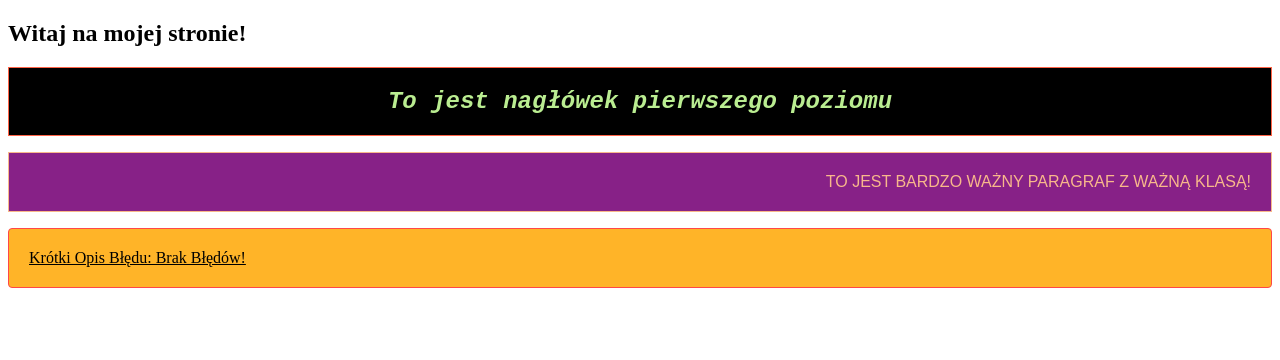
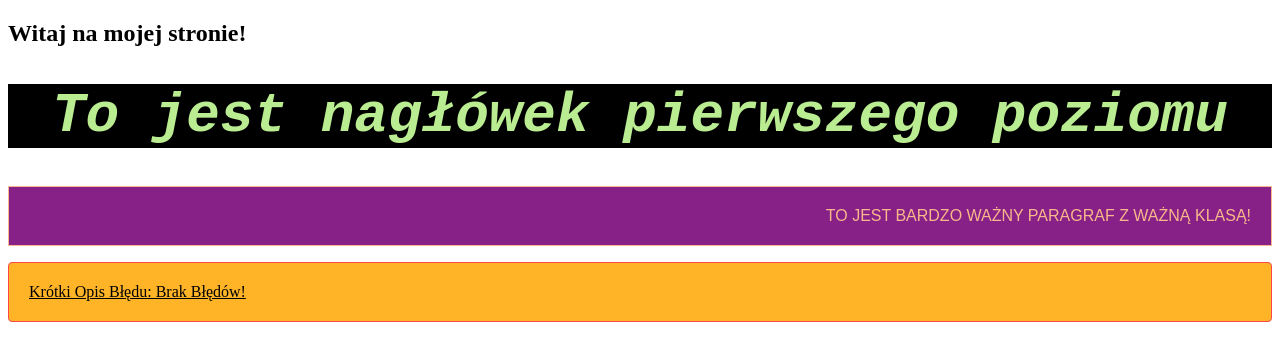
Before and after one commit to kosinski/moja-pierwsza-strona, a plain HTML site: page index.html in a window 1280 px wide. Drawn offline with Linux system fonts and the light colour scheme.

Commit message:
Update index.html
add some js

```diff
--- a/index.html
+++ b/index.html
@@ -33,14 +33,16 @@ Na obrazku oczekiwany_wynik.png przedstawiono trzy paragrafy. Używając poniżs
     <title>Moja pierwsza strona HTML i CSS</title>
     <style>
 .info {
-            font-size: 1.5rem;
+    font-size: 3.5rem;
     text-align: center;
     font-family: "Courier New";
     color: #baed91;
-            border: 1px solid tomato;
+    border: 1 px solid tomato;
     background-color: #000;
     font-style: italic;
-            padding: 20px;
+    padding: 40
+px
+;
 }
         .warning {
             font-family: sans-serif;
@@ -70,5 +72,8 @@ Na obrazku oczekiwany_wynik.png przedstawiono trzy paragrafy. Używając poniżs
             <p class="warning">To jest bardzo ważny paragraf z ważną klasą!</p>
             <p class="error">Krótki opis błędu: brak błędów!</p>
         </div>
+        <script>
+            alert("Witaj na mojej stronie!");
+        </script>
     </body>
 </html>
```
Lines whose indentation alone changed are shown as unchanged.
